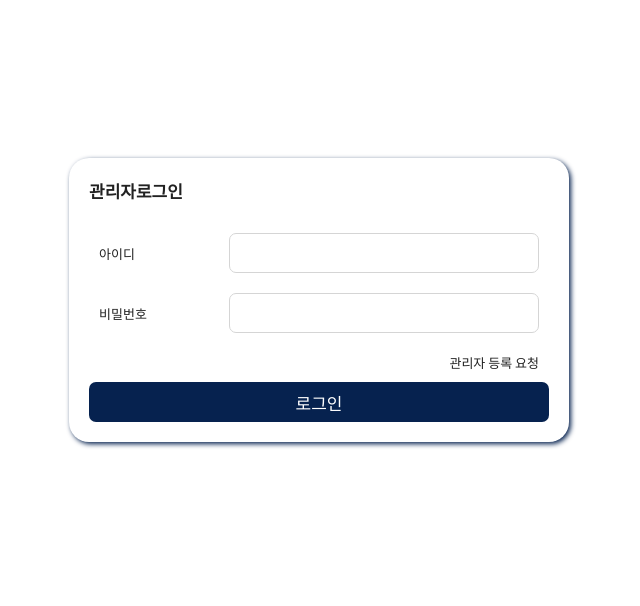
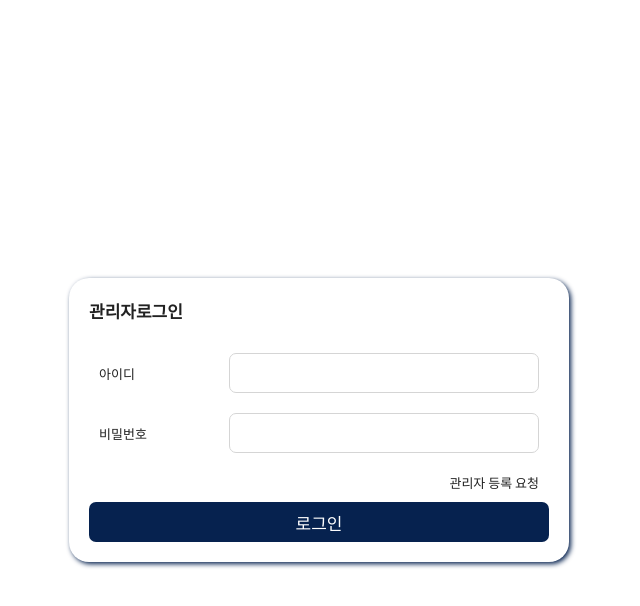
Before and after one commit to as1pal/node, a website: page views/member/login.html in a window 1280 px wide. Shown: the whole page, without its empty margins (321-961 px from the left). Drawn offline with nearby package versions, Linux system fonts and the light colour scheme; files that its build step writes are made by us from their sources.

```diff
--- a/public/css/style.css
+++ b/public/css/style.css
@@ -23,7 +23,7 @@
 .layout_width { width: 1200px; margin: 0 auto !important; }
 
 /** member/login.html */
-.login_box { width: 500px; box-shadow: 2px 2px 5px #06224f; border-radius: 20px; padding: 20px; position: fixed; left: calc(50% - 250px); top: calc(35% - 122px); }
+.login_box { width: 500px; box-shadow: 2px 2px 5px #06224f; border-radius: 20px; padding: 20px; position: fixed; left: calc(50% - 250px); top: calc(50% - 122px); }
 .login_box .links { text-align: right; padding: 10px; }
 .login_box .links a:hover { text-decoration: underline; }
 
--- a/setting.txt
+++ b/setting.txt
@@ -26,6 +26,7 @@
 npm i bcrypt
 (암호화 방식)
 
+git clone 깃주소
 git config user.name "아이디"
 git config user.email "이메일"
 
```
